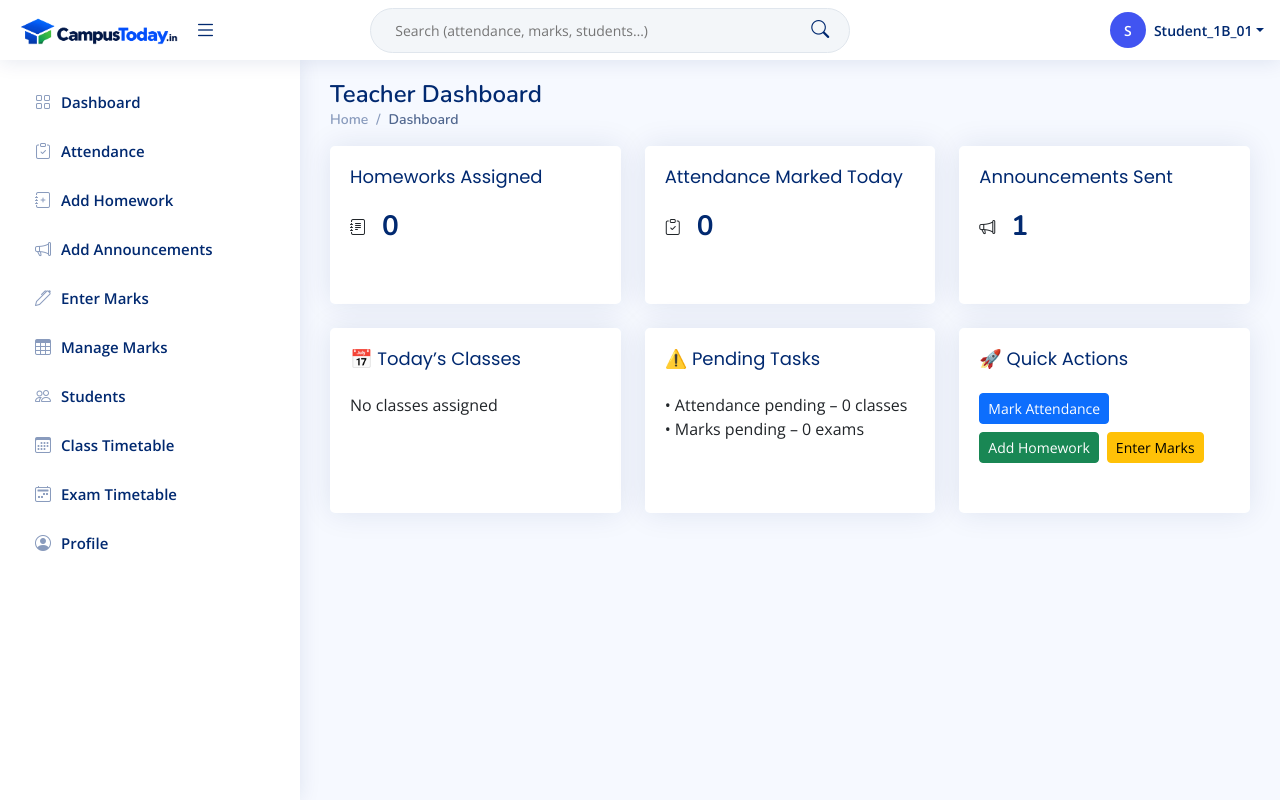
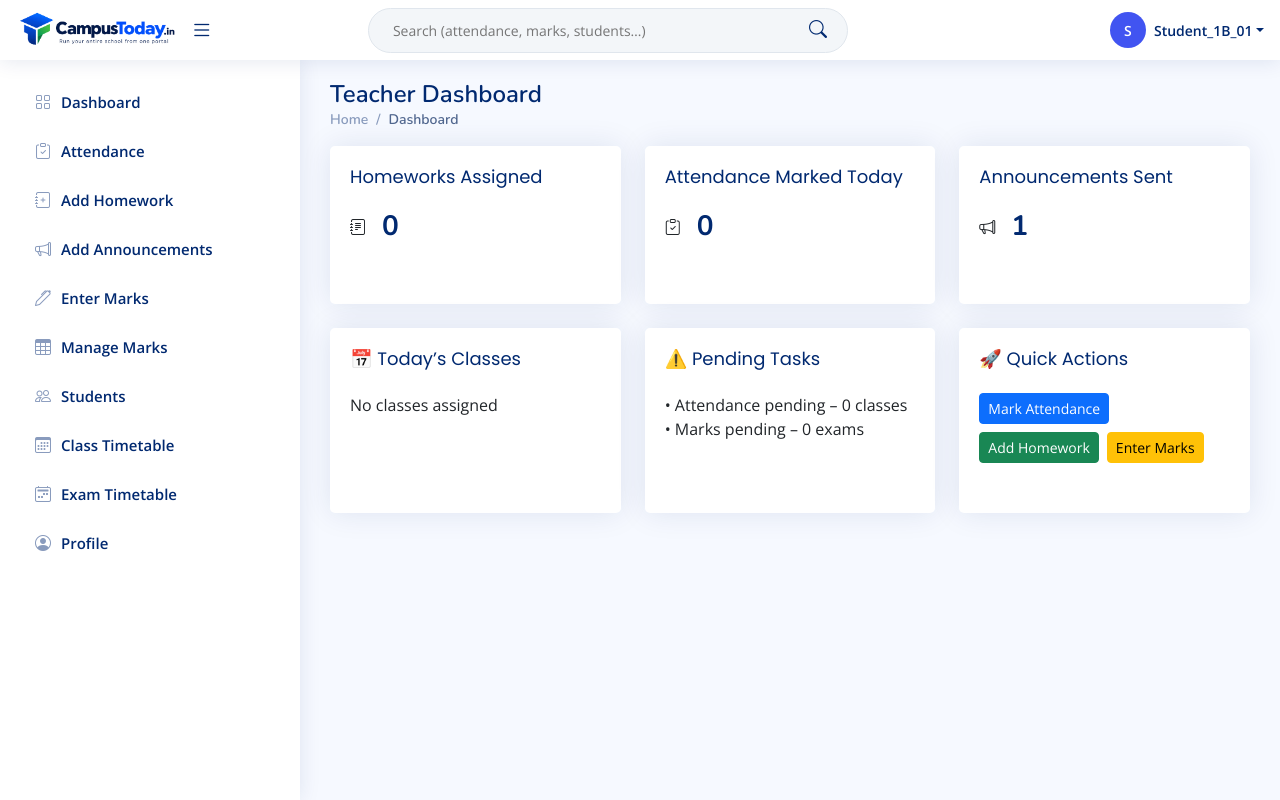
Before and after one commit to Starboye/SchoolCRM, a PHP site: page /teacher/dashboard.php in a window 1280 px wide. Run offline with PHP 8.4, Linux system fonts and the light colour scheme; a user stored in the database is signed in; data comes from the database, SQL or seed files in the repository; tables that the repository leaves empty hold one stand-in row (values such as "Sample post").

Commit message:
Use CampusToday primary logo in portal headers.
Copy 01_CampusToday_primary.png to assets and set BRAND_LOGO_WIDE_PATH for student, teacher, and admin headers.

Co-authored-by: Cursor <cursoragent@cursor.com>

```diff
--- a/assets/css/brand.css
+++ b/assets/css/brand.css
@@ -46,7 +46,7 @@
   background: transparent !important;
   width: auto !important;
   min-width: 0;
-  max-width: min(220px, 46vw);
+  max-width: min(260px, 52vw);
   flex: 0 1 auto;
   overflow: hidden;
 }
@@ -61,15 +61,15 @@
   display: inline-flex;
   align-items: center;
   justify-content: flex-start;
-  height: 44px;
+  height: 52px;
   line-height: 0;
   max-width: 100%;
   background: transparent !important;
 }
 
 .header .app-brand-wide img {
-  max-height: 44px !important;
-  height: 44px !important;
+  max-height: 52px !important;
+  height: 52px !important;
   width: auto !important;
   max-width: 100% !important;
   object-fit: contain;
@@ -189,7 +189,7 @@
   .header .logo.app-brand {
     width: auto !important;
     min-width: 0;
-    max-width: 240px !important;
+    max-width: 280px !important;
   }
 }
 
--- a/config/app.php
+++ b/config/app.php
@@ -77,7 +77,7 @@ define('APP_NAME', env_str('APP_NAME', 'CampusToday'));
 define('APP_INITIALS', env_str('APP_INITIALS', 'CT'));
 define('BRAND_LOGO_PATH', env_str('BRAND_LOGO_PATH', 'assets/img/campustoday/icon-48.png'));
 define('BRAND_FAVICON_PATH', env_str('BRAND_FAVICON_PATH', 'assets/img/campustoday/icon-32.png'));
-define('BRAND_LOGO_WIDE_PATH', env_str('BRAND_LOGO_WIDE_PATH', 'assets/img/campustoday/logo-horizontal-compact.png'));
+define('BRAND_LOGO_WIDE_PATH', env_str('BRAND_LOGO_WIDE_PATH', 'assets/img/campustoday/logo-primary.png'));
 define('BRAND_LOGO_LOGIN_PATH', env_str('BRAND_LOGO_LOGIN_PATH', 'assets/img/campustoday/logo-login.png'));
 define('BRAND_BOOT_ICON_PATH', env_str('BRAND_BOOT_ICON_PATH', 'assets/img/campustoday/icon-512.png'));
 $configuredBase = env_str('APP_BASE_PATH', '');
```
Also changed, not shown: 1 other file.
